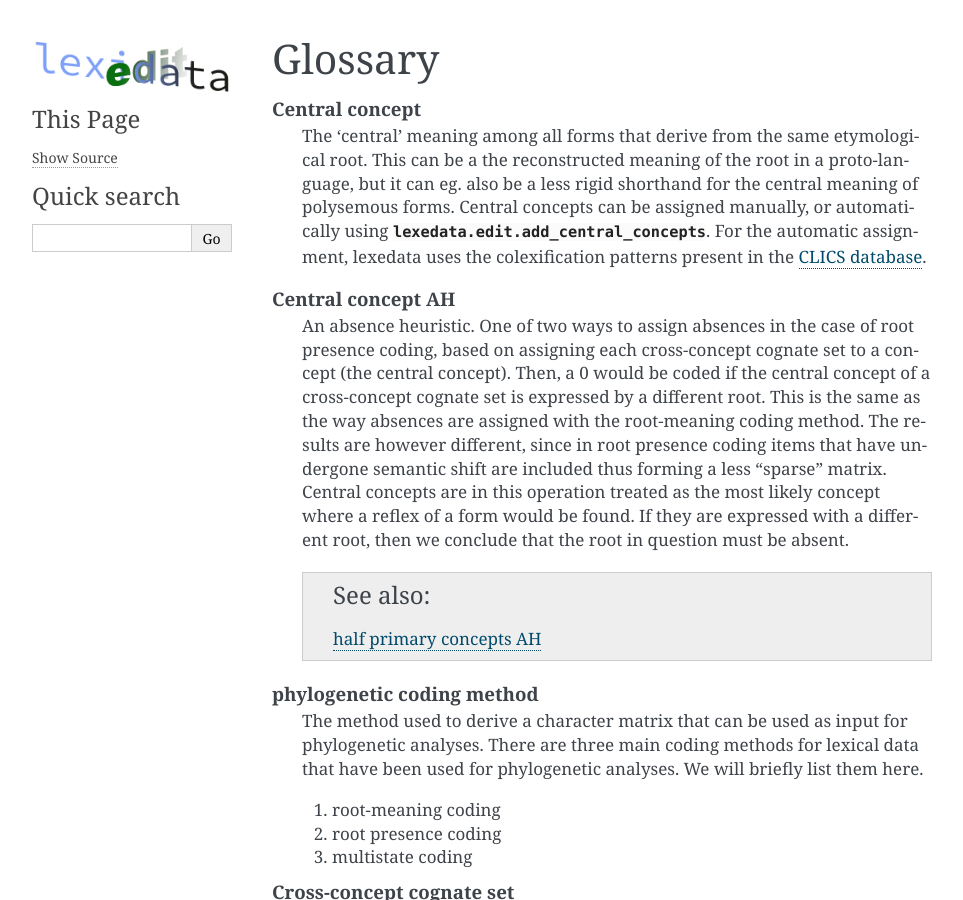
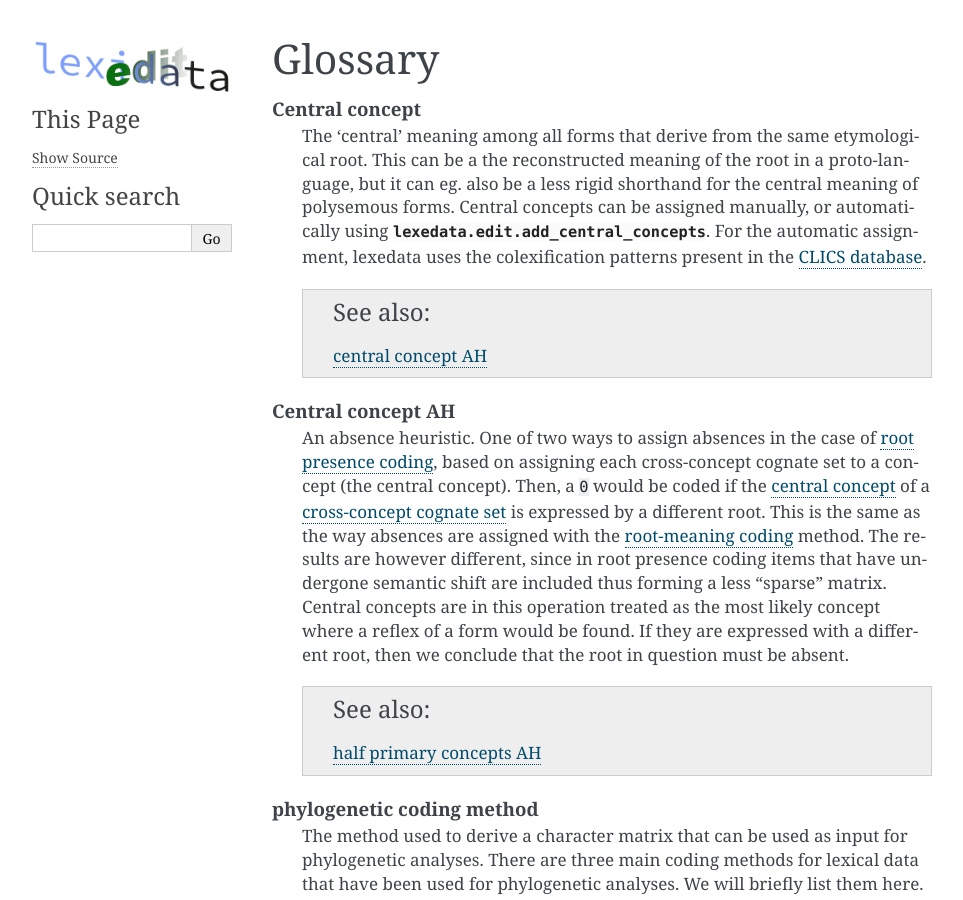
Before and after one commit to lexedata/lexedata, a Sphinx documentation site: the page built from docs/glossary.rst, in a window 1280 px wide and 900 px high. Shown: the whole window, without its empty margins (148-1111 px from the left). Built offline with Sphinx 7.4.7, drawn with Linux system fonts in a browser that asks for light colours.

Commit message:
Add cross-references

```diff
--- a/docs/glossary.rst
+++ b/docs/glossary.rst
@@ -8,9 +8,12 @@ Glossary
     This can be a the reconstructed meaning of the root in a proto-language, but it can eg. also be a less rigid shorthand for the central meaning of polysemous forms.
     Central concepts can be assigned manually, or automatically using :py:mod:`lexedata.edit.add_central_concepts`. For the automatic assignment, lexedata uses the colexification patterns present in the `CLICS database <https://clics.clld.org>`_.
 
+    .. seealso:: :term:`central concept AH`
+
   Central concept AH
     An absence heuristic.
-    One of two ways to assign absences in the case of root presence coding, based on assigning each cross-concept cognate set to a concept (the central concept). Then, a 0 would be coded if the central concept of a cross-concept cognate set is expressed by a different root. This is the same as the way absences are assigned with the root-meaning coding method. The results are however different, since in root presence coding items that have undergone semantic shift are included thus forming a less "sparse" matrix. Central concepts are in this operation treated as the most likely concept where a reflex of a form would be found. If they are expressed with a different root, then we conclude that the root in question must be absent.
+    One of two ways to assign absences in the case of :term:`root presence coding`, based on assigning each cross-concept cognate set to a concept (the central concept).
+    Then, a ``0`` would be coded if the :term:`central concept` of a :term:`cross-concept cognate set` is expressed by a different root. This is the same as the way absences are assigned with the :term:`root-meaning coding` method. The results are however different, since in root presence coding items that have undergone semantic shift are included thus forming a less "sparse" matrix. Central concepts are in this operation treated as the most likely concept where a reflex of a form would be found. If they are expressed with a different root, then we conclude that the root in question must be absent.
 
     .. seealso:: :term:`half primary concepts AH`
 
```
